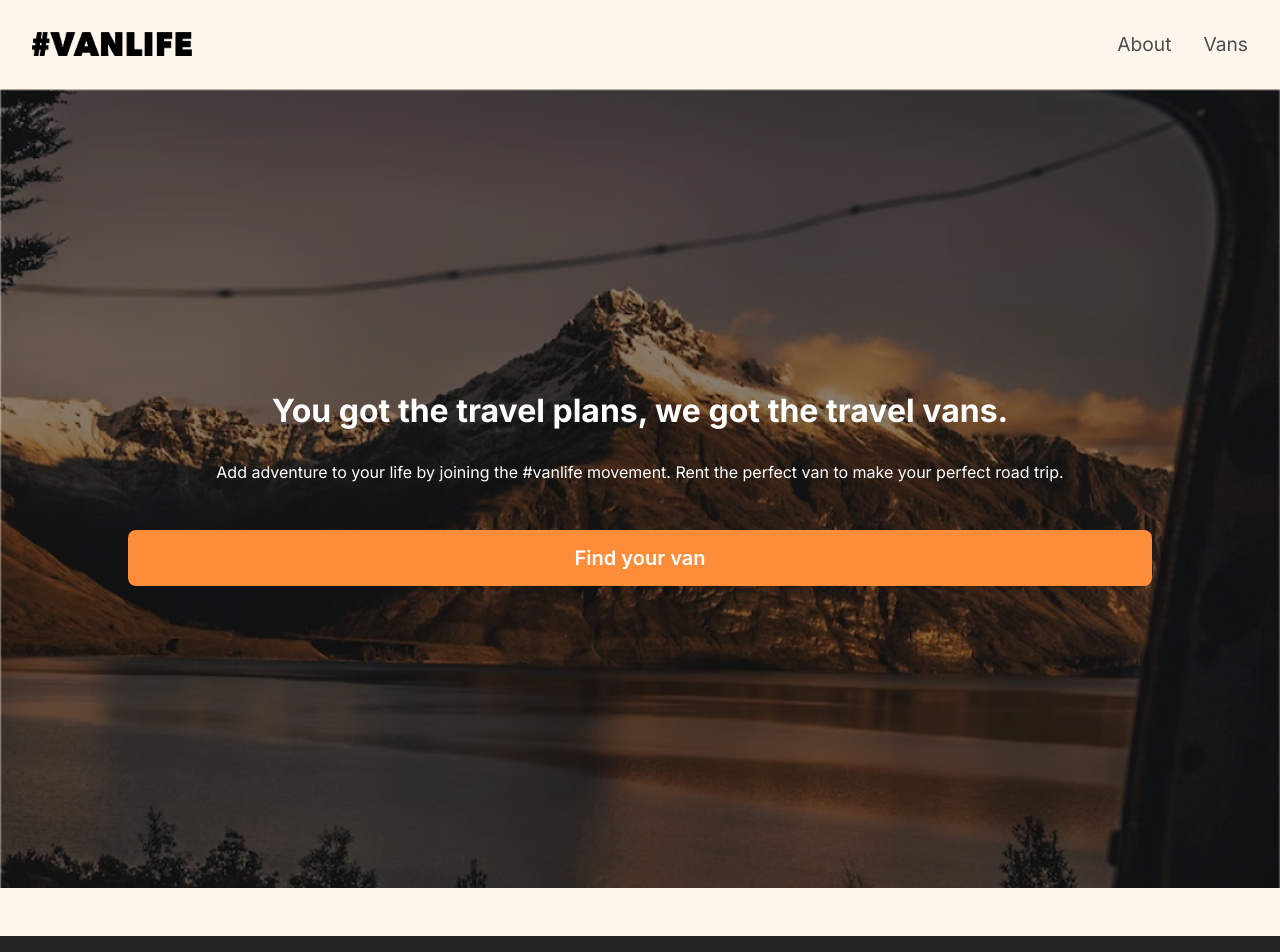
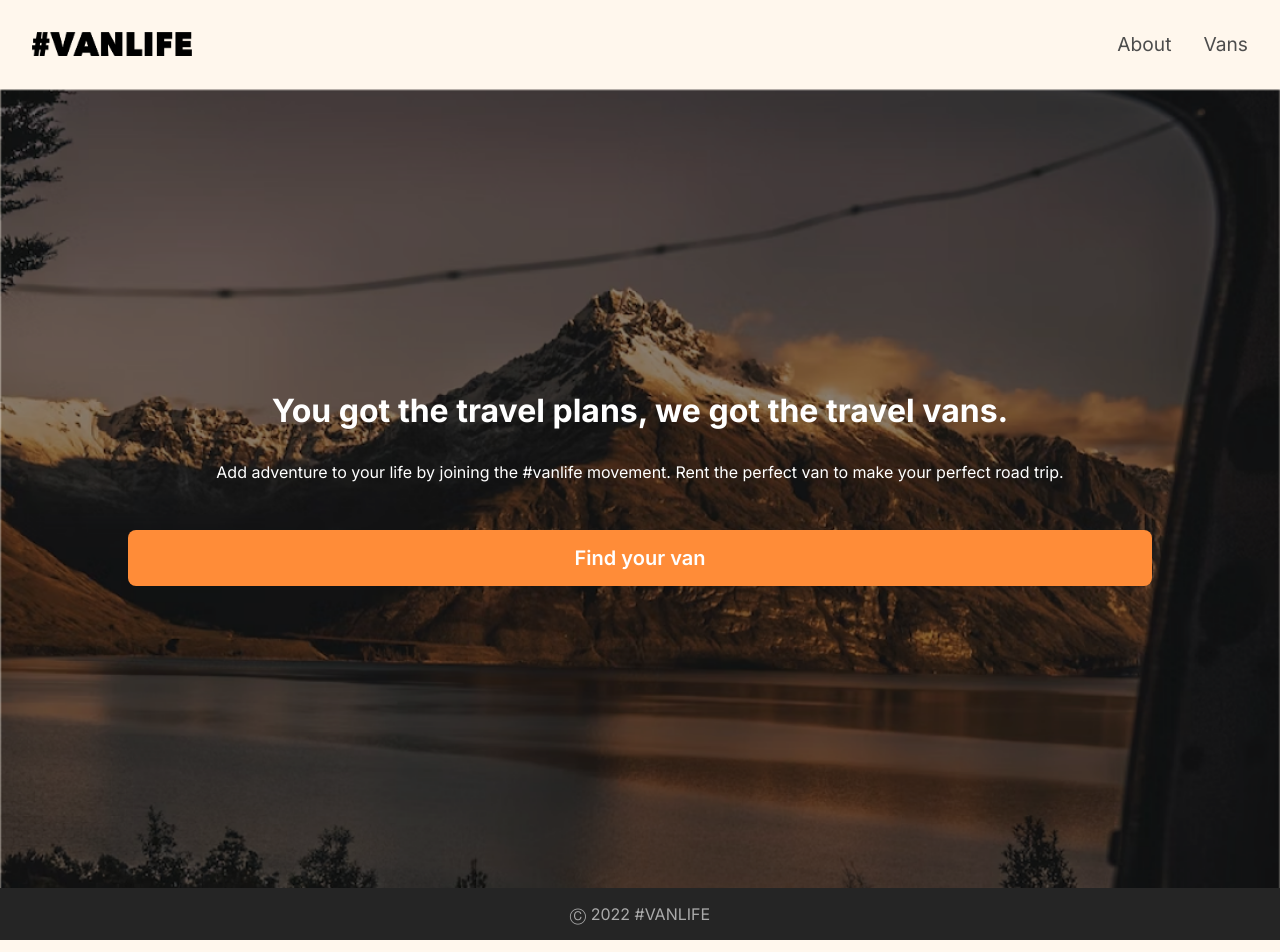
Before and after one commit to eburza/VanLife-project, a React (Vite) app: page / in a window 1280 px wide. Shown: the top 952 px of the page. Built offline with nearby package versions, Linux system fonts and the light colour scheme; what miragejs would draw is missing.

Commit message:
changes in layout

```diff
--- a/App.jsx
+++ b/App.jsx
@@ -1,25 +1,24 @@
 import React from "react"
 import { BrowserRouter, Routes, Route } from "react-router-dom"
-import Home from "./components/Home"
-import Header from "./components/Header"
-import About from "./components/About"
-import Vans from './components/Vans'
-import VanDetail from "./components/VanDetail"
-import Footer from "./components/Footer"
+import Layout from "./components/Leyout"
+import Home from "./pages/Home"
+import About from "./pages/About"
+import Vans from './pages/Vans'
+import VanDetail from "./pages/VanDetail"
 
 import "./server"
 
 export default function App() {
     return (
         <BrowserRouter>
-            <Header />
             <Routes>
-                <Route path="/" element={<Home />} />
-                <Route path="/about" element={<About />} />
-                <Route path="/vans" element={<Vans />} />
-                <Route path="/vans/:id" element={<VanDetail />} />
+                <Route element={<Layout />}>
+                  <Route path="/" element={<Home />} />
+                  <Route path="/about" element={<About />} />
+                  <Route path="/vans" element={<Vans />} />
+                  <Route path="/vans/:id" element={<VanDetail />} />
+                </Route>
             </Routes>
-            <Footer />
         </BrowserRouter>
     )
   }
--- /dev/null
+++ b/components/Leyout.jsx
@@ -0,0 +1,15 @@
+import React from "react"
+import { Outlet } from "react-router-dom"
+
+import Header from "./Header"
+import Footer from "./Footer"
+
+export default function Layout() {
+    return (
+        <div>
+            <Header />
+            <Outlet />
+            <Footer />
+        </div>
+    )
+}
--- a/index.css
+++ b/index.css
@@ -12,6 +12,11 @@ a {
     text-decoration: none;
 }
 
+a:hover,
+button:hover {
+    cursor: pointer;
+}
+
 /* buttons */
 
 .btn-orange,
@@ -20,7 +25,6 @@ a {
     font-family: inherit;
     font-size: 1.25em;
     font-weight: 600;
-    cursor: pointer;
     padding: 1rem;
     border-radius: 0.5rem;
 }
@@ -92,7 +96,6 @@ a {
     /*position: absolute;*/
     /* bottom: 0; */
     width: 100%;
-    margin-top: 3rem;
 }
 
 /* Home page */
@@ -156,6 +159,7 @@ a {
 
 .main-vans {
     padding: 0 2rem;
+    margin-bottom: 3rem;
 }
 
 .main-vans-title {
@@ -274,6 +278,7 @@ a {
     display: flex;
     flex-direction: column;
     padding: 1rem 2rem;
+    margin-bottom: 2rem;
 }
 
 .back-to-vans-page {
--- a/components/VanDetail.jsx
+++ b/pages/VanDetail.jsx
@@ -17,12 +17,15 @@ export default function VanDetail() {
 
     return (
         <div className="van-info-page">
+
             <Link to="/vans">
                 <div className="back-to-vans-page">
                     <IoArrowBackOutline />
                     <p>Back to all vans</p>
                 </div>
             </Link>
+
+            {van ? (
                 <div className="van-info-page-copy">
                     <img className="img-van-info-page" src={van.image} alt={`Image of ${van.name}`}/>
                     <p className={`tag van-type-tag van-info-tag ${van.type}`} >{capitalizeFirstLetter(van.type)}</p>
@@ -30,13 +33,11 @@ export default function VanDetail() {
                     <p className="van-info-price"><span>${van.price}</span>/day</p>
                     <p>{van.description}</p>
                 </div>
+            ) : <h2>Loading...</h2>}
+
             <Link to="./vans" className="link van-info-btn-orange">
                 <button className="btn-orange">Rent this van</button>
             </Link>
         </div>
     )
 }
-
-/*
-
-*/
```
Also changed, not shown: pages/About.jsx (renamed from components/About.jsx), pages/Home.jsx (renamed from components/Home.jsx), pages/Vans.jsx (renamed from components/Vans.jsx). Lines whose indentation alone changed are shown as unchanged.
